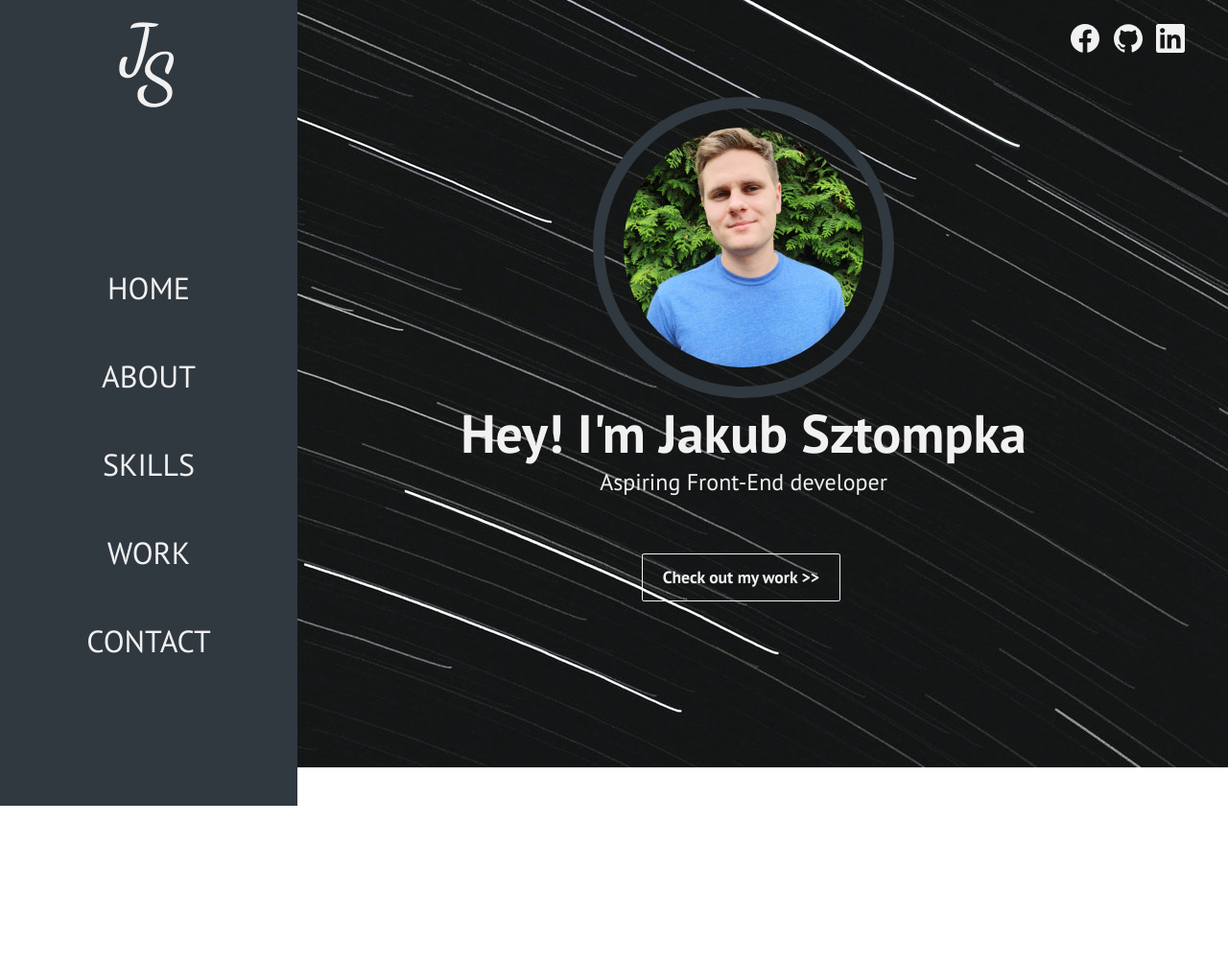
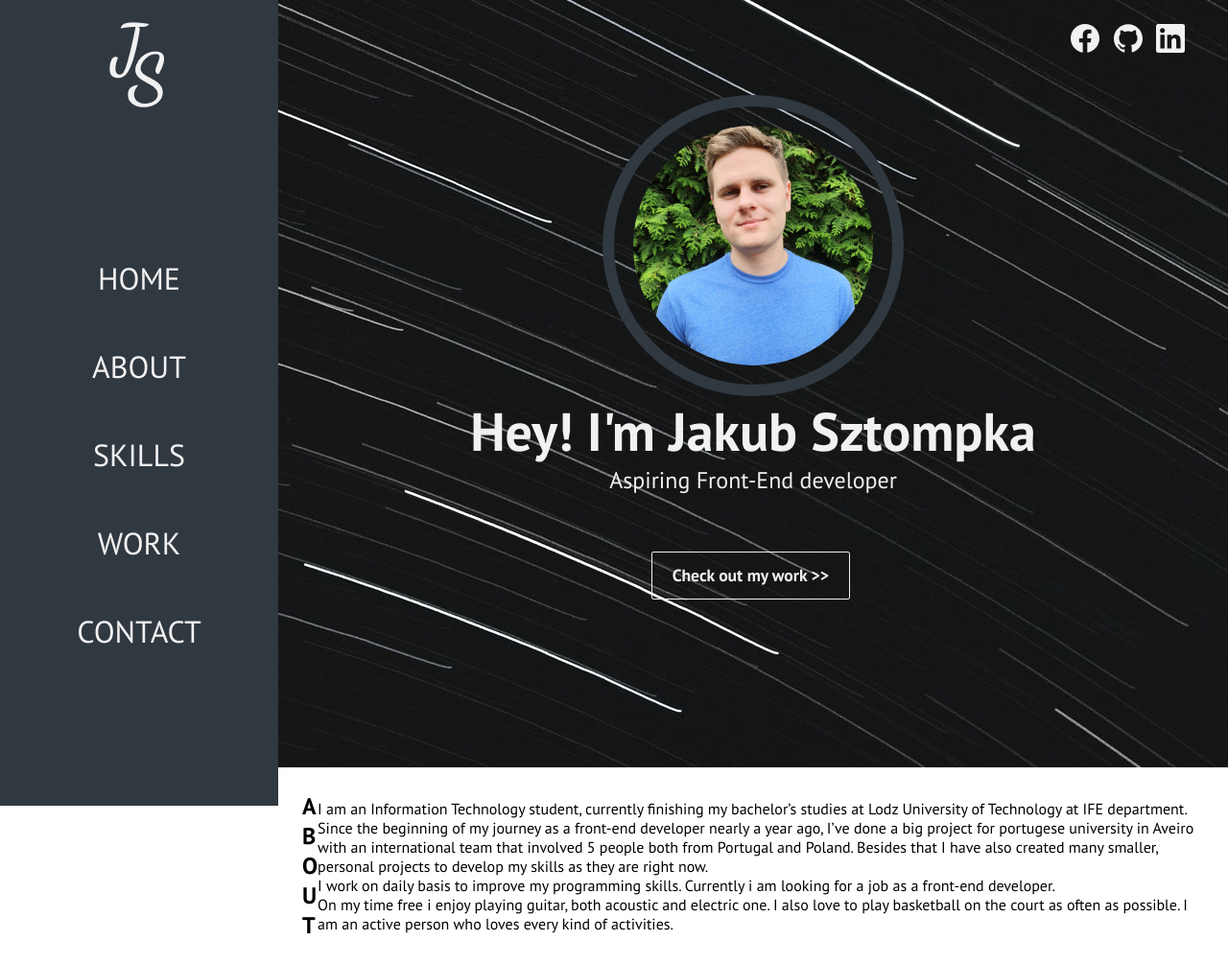
Before and after one commit to ProudBloom/Portfolio, a plain HTML site: page index.html in a window 1280 px wide. Shown: the whole page at 96% size. Before the commit the page ends 800 px from the top, so only its background shows below. Drawn offline with nearby package versions, Linux system fonts and the light colour scheme.

Commit message:
skeleton of abou added, simple styling applied

```diff
--- a/Styles/main.scss
+++ b/Styles/main.scss
@@ -2,7 +2,7 @@ $primary-color: #f1f1f1;
 $secondary-color: #303840;
 $text-color: #364F6B;
 $accent-color: #FE0065;
-$offset: 270px;
+$offset: 290px;
 
 *
 {
@@ -21,7 +21,7 @@ $offset: 270px;
 .sidebar
 {
     position: fixed;
-    min-width: $offset;
+    min-width: 250px;
     height: 100vh;
     padding: 20px;
     background-color: $secondary-color;
@@ -145,3 +145,17 @@ header
         }
     }
 }
+
+.about
+{
+    margin-left: $offset;
+    padding: 25px;
+    @include centerElement();
+    justify-content: space-around;
+
+    .about__heading
+    {
+        display: flex;
+        flex-direction: column;
+    }
+}
--- a/index.html
+++ b/index.html
@@ -46,20 +46,29 @@
         </section>
     </header>
 
-    <!-- <main>
+     <main>
         <section class="about">
-            <h2 class="section-heading">About Myself</h2>
-            <p>
-                Lorem ipsum dolor sit amet consectetur, adipisicing elit. Sapiente a exercitationem eos ducimus officiis vel accusamus, hic neque, quia et quam placeat, nam beatae!
-                Commodi modi quo cumque cum et blanditiis earum dolores, perspiciatis alias dolorum! Porro autem nam ut dolores quos dolore ab sunt, vitae quaerat quam dignissimos illo!
-            </p>
-            <p>Lorem ipsum dolor sit amet consectetur adipisicing elit. Aut ad incidunt veritatis corporis saepe, facilis ipsa perferendis doloribus tempore nam!</p>
-            <p><span>Lorem</span> Lorem ipsum dolor sit amet consectetur adipisicing elit. Natus, accusantium.</p>
-            <video autoplay loop muted>
-                <source src="./Img/video.mp4" type="video/mp4">
-            </video>
+            <h2 class="about__heading">
+                <span>A</span>
+                <span>B</span>
+                <span>O</span>
+                <span>U</span>
+                <span>T</span>
+            </h2>
+            <div class="about__paragraphs">
+                <p class="about__pleft">I am an <span>Information Technology student</span>, currently finishing my bachelor’s studies at Lodz University of Technology at IFE department.</p>
+                <p class="about__pright">Since the beginning of my journey as a front-end developer nearly a year ago, <span>I’ve done a big project for portugese university</span>
+                    in Aveiro <span>with an international team</span> that involved 5 people both from Portugal and Poland. Besides that I have also created many smaller, personal
+                    projects to develop my skills as they are right now.
+                </p>
+                <p class="about__pleft">I work on daily basis to improve my programming skills. <span>Currently i am looking for a job as a front-end developer.</span></p>
+                <p class="about__pright">On my time free i enjoy playing guitar, both acoustic and electric one. I also love to play basketball on the court as often as possible.
+                    I am an active person who loves every kind of activities.
+                </p>
+            </div>
         </section>
 
+<!--
         <section class="experience">
             <h2 class="section-heading">Experience and skills</h2>
             <div class="skills">
```
Also changed, not shown: Styles/main.css, 1 other file.
